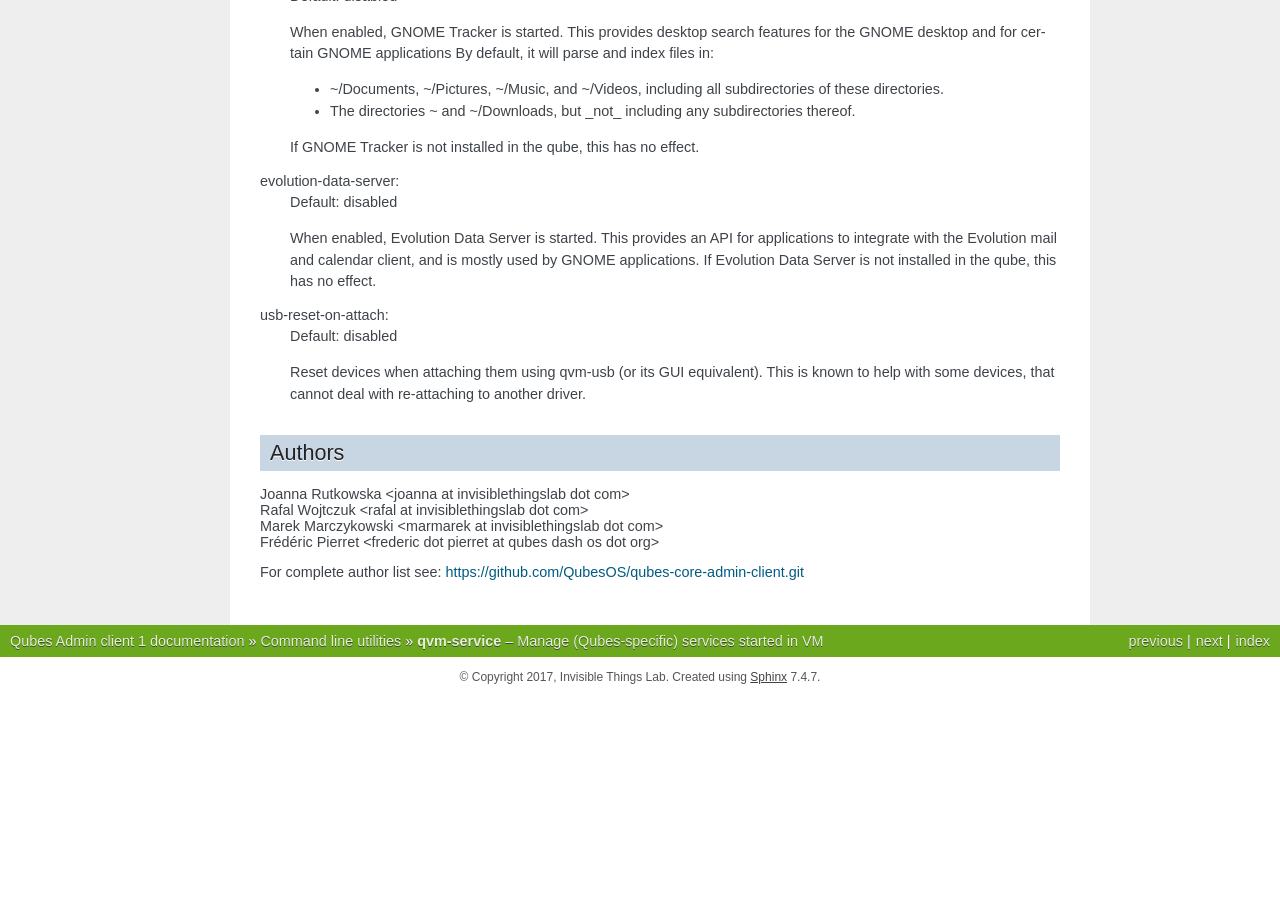
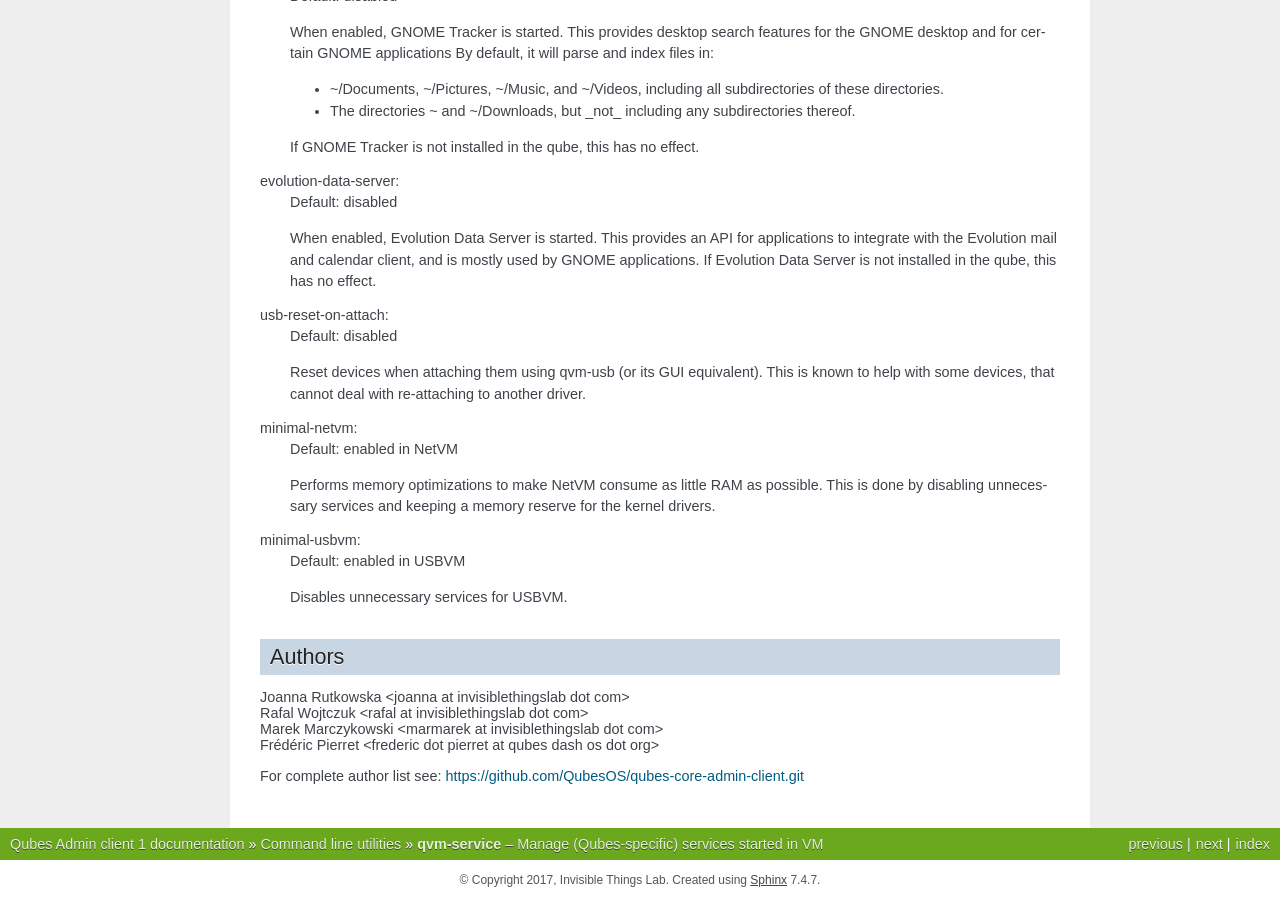
Before and after one commit to QubesOS/qubes-core-admin-client, a Sphinx documentation site: the page built from doc/manpages/qvm-service.rst, in a window 1280 px wide and 900 px high, scrolled down 2886 px. Built offline with Sphinx 7.4.7, drawn with Linux system fonts in a browser that asks for light colours; the version number could not be read and is left out; before the commit the page ends 3583 px from its top, so only the background shows below that.

Commit message:
doc for minimal-netvm and minimal-usbvm services

```diff
--- a/doc/manpages/qvm-service.rst
+++ b/doc/manpages/qvm-service.rst
@@ -198,6 +198,18 @@ usb-reset-on-attach:
     This is known to help with some devices, that cannot deal with re-attaching
     to another driver.
 
+minimal-netvm:
+    Default: enabled in NetVM
+
+    Performs memory optimizations to make NetVM consume as little RAM as possible.
+    This is done by disabling unnecessary services and keeping a memory reserve
+    for the kernel drivers.
+
+minimal-usbvm:
+    Default: enabled in USBVM
+
+    Disables unnecessary services for USBVM.
+
 Authors
 =======
 | Joanna Rutkowska <joanna at invisiblethingslab dot com>
```
